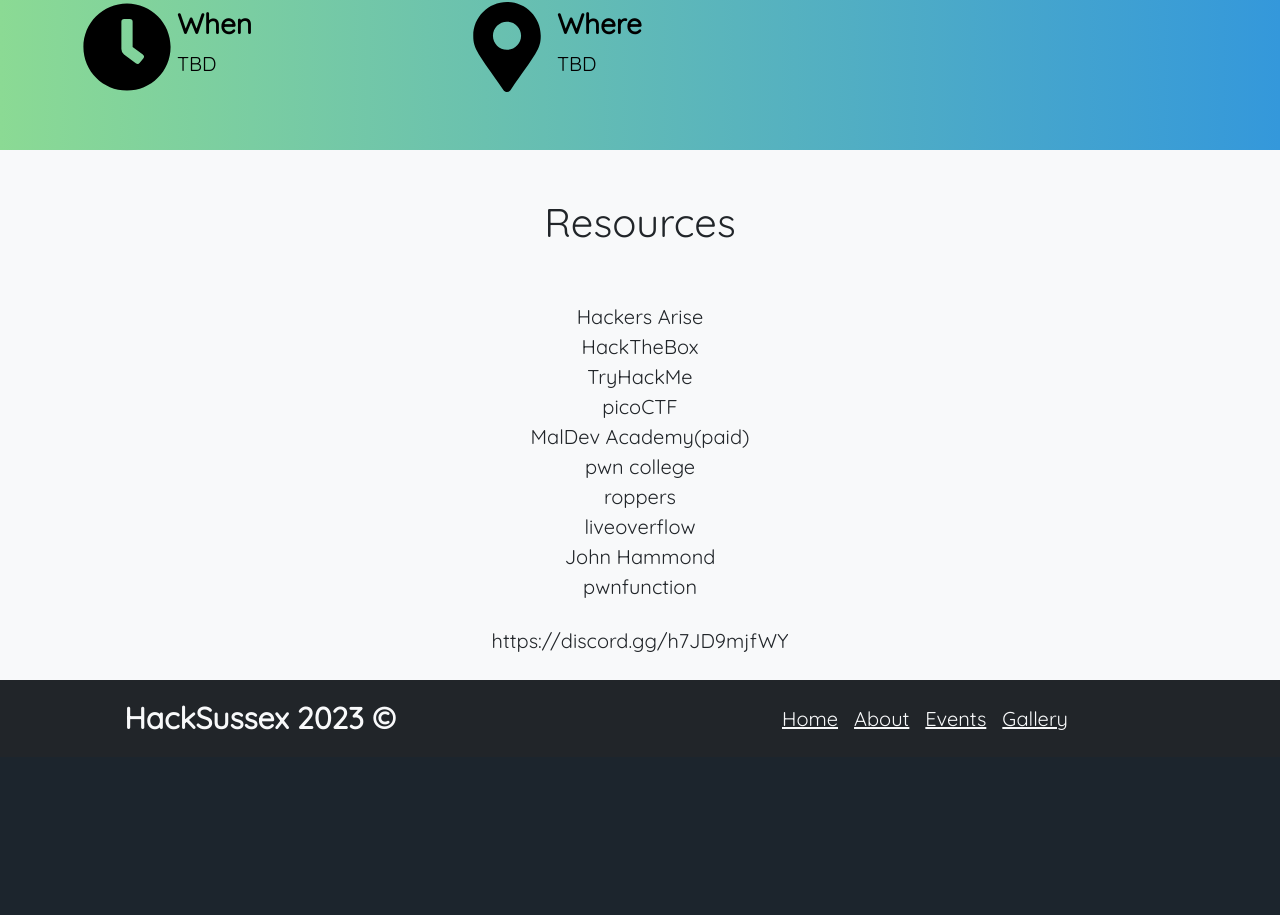
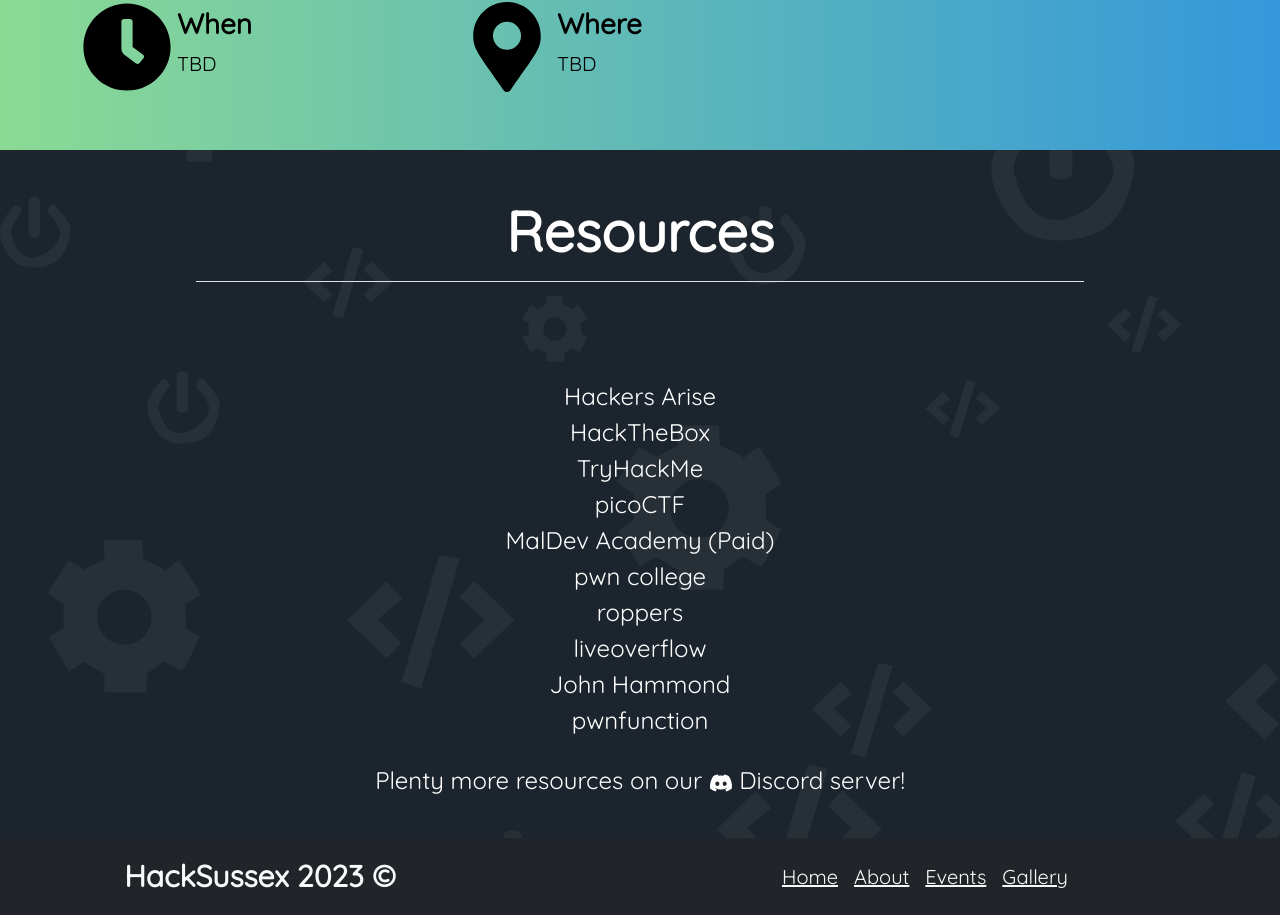
Before and after one commit to HackSussexP/HackSussexWebsite, a React (Create React App) app: page /events/pwnsussex in a window 1280 px wide. Shown: the part 1626-2541 px from the top of the page. Before the commit the page ends 2383 px from the top, so only its background shows below. Built offline with nearby package versions, Linux system fonts and the light colour scheme; grey boxes are pictures that could not be loaded.

Commit message:
feat: resources reusable component

```diff
--- a/src/components/Resources.js
+++ b/src/components/Resources.js
@@ -1,50 +1,40 @@
-import React from "react";
+import React, { useState } from "react";
 
-const Resources = () => {
+const Resources = ({ links }) => {
+  const [hoveredLink, setHoveredLink] = useState(null);
+
+  const defaultStyle = {
+    textDecoration: "none",
+    color: "white"
+  };
+
+  const hoverStyle = {
+    textDecoration: "none",
+    color: "#34d2c8"
+  };
+
   return (
-        <>
-            <div className="container-fluid justify-content-center text-center bg-light text-dark">
+    <div className="container-fluid justify-content-center text-center text-white">
       <div className="col">
         <div className="row p-5">
-                        <p className="h1">Resources</p>
+        <h1 className="text-center mb-5 text fw-bold display-4 border-bottom w-75 ms-auto me-auto pb-3">Resources</h1>
         </div>
-                    <div className="row">
-                        <a className="link-dark link-offset-2 link-offset-3-hover link-underline link-underline-opacity-0 link-underline-opacity-75-hover" href="https://www.hackers-arise.com">Hackers Arise</a>
+        {links.map((link, index) => (
+          <div key={index} className="row">
+            <a
+              style={hoveredLink === index ? hoverStyle : defaultStyle}
+              onMouseEnter={() => setHoveredLink(index)}
+              onMouseLeave={() => setHoveredLink(null)}
+              className="fs-4"
+              href={link.url}
+            >
+              {link.name}
+            </a>
           </div>
-                    <div className="row">
-                        <a className="link-dark link-offset-2 link-offset-3-hover link-underline link-underline-opacity-0 link-underline-opacity-75-hover" href="https://www.hackthebox.com">HackTheBox</a>
-                    </div>
-                    <div className="row">
-                        <a className="link-dark link-offset-2 link-offset-3-hover link-underline link-underline-opacity-0 link-underline-opacity-75-hover" href="https://www.tryhackme.com">TryHackMe</a>
-                    </div>
-                    <div className="row">
-                        <a className="link-dark link-offset-2 link-offset-3-hover link-underline link-underline-opacity-0 link-underline-opacity-75-hover" href="https://www.picoctf.com">picoCTF</a>
-                    </div>
-                    <div className="row">
-                        <a className="link-dark link-offset-2 link-offset-3-hover link-underline link-underline-opacity-0 link-underline-opacity-75-hover" href="https://www.maldevacademy.com">MalDev Academy(paid)</a>
-                    </div>
-                    <div className="row">
-                        <a className="link-dark link-offset-2 link-offset-3-hover link-underline link-underline-opacity-0 link-underline-opacity-75-hover" href="https://www.pwn.college">pwn college</a>
-                    </div>
-                    <div className="row">
-                        <a className="link-dark llink-offset-2 link-offset-3-hover link-underline link-underline-opacity-0 link-underline-opacity-75-hover" href="https://www.hoppersroppers.org">roppers</a>
-                    </div>
-                    <div className="row">
-                        <a className="link-dark link-offset-2 link-offset-3-hover link-underline link-underline-opacity-0 link-underline-opacity-75-hover" href="https://www.hliveoverflow.com/">liveoverflow</a>
-                    </div>
-                    <div className="row">
-                        <a className="link-dark link-offset-2 link-offset-3-hover link-underline link-underline-opacity-0 link-underline-opacity-75-hover" href="https://www.youtube.com/channel/UCVeW9qkBjo3zosnqUbG7CFw">John Hammond</a>
-                    </div>
-                    <div className="row">
-                        <a className="link-dark link-offset-2 link-offset-3-hover link-underline link-underline-opacity-0 link-underline-opacity-75-hover" href="https://www.youtube.com/@PwnFunction">pwnfunction</a>
-                    </div>
-                    <div className="row p-4">
-                        <a className="link-dark link-offset-2 link-offset-3-hover link-underline link-underline-opacity-0 link-underline-opacity-75-hover" href="https://discord.gg/h7JD9mjfWY">https://discord.gg/h7JD9mjfWY</a>
+        ))}
       </div>
     </div>
-            </div>
-        </>
-    )
+  );
 }
 
 export default Resources;
--- a/src/views/events/PwnSussex.js
+++ b/src/views/events/PwnSussex.js
@@ -1,4 +1,5 @@
-import React from 'react';
+import React, { useState } from "react";
+import { FaDiscord } from 'react-icons/fa';
 
 import Resources from '../../components/Resources'
 import AboutSection from '../../components/AboutSection';
@@ -7,7 +8,32 @@
 import PwnSussexLogo from './../../assets/index-carousel/PwnSussex-logo.png';
 import PwnSussexBackground from './../../assets/index-carousel/PwnSussex-background.png';
 
+const linksData = [
+  { name: "Hackers Arise", url: "https://www.hackers-arise.com" },
+  { name: "HackTheBox", url: "https://www.hackthebox.com" },
+  { name: "TryHackMe", url: "https://www.tryhackme.com" },
+  { name: "picoCTF", url: "https://www.picoctf.com" },
+  { name: "MalDev Academy (Paid)", url: "https://www.maldevacademy.com" },
+  { name: "pwn college", url: "https://www.pwn.college" },
+  { name: "roppers", url: "https://www.hoppersroppers.org" },
+  { name: "liveoverflow", url: "https://www.hliveoverflow.com/" },
+  { name: "John Hammond", url: "https://www.youtube.com/channel/UCVeW9qkBjo3zosnqUbG7CFw" },
+  { name: "pwnfunction", url: "https://www.youtube.com/@PwnFunction" },
+];
+
 const CaptureTheFlag = () => {
+  const [hoveredDiscord, setHoveredDiscord] = useState(false);
+
+  const defaultStyle = {
+    textDecoration: "none",
+    color: "white"
+  };
+
+  const hoverStyle = {
+    textDecoration: "none",
+    color: "#34d2c8"
+  };
+
   return (
     <>
       <div className="carousel-inner p-0">
@@ -33,7 +59,22 @@
           </div>
         </div>
       </div>
-      <Resources />
+      <Resources links={linksData} />
+
+      <div className="row p-4 justify-content-center">
+        <p className="fs-4 text-center">
+          Plenty more resources on our{' '}
+          <a
+             style={hoveredDiscord ? hoverStyle : defaultStyle}
+             onMouseEnter={() => setHoveredDiscord(true)}
+             onMouseLeave={() => setHoveredDiscord(false)}
+             href="https://discord.gg/h7JD9mjfWY">
+             <FaDiscord /> Discord
+          </a>
+          {' '}server!
+        </p>
+      </div>
+
     </>
   )
 }
```
Lines whose indentation alone changed are shown as unchanged.
